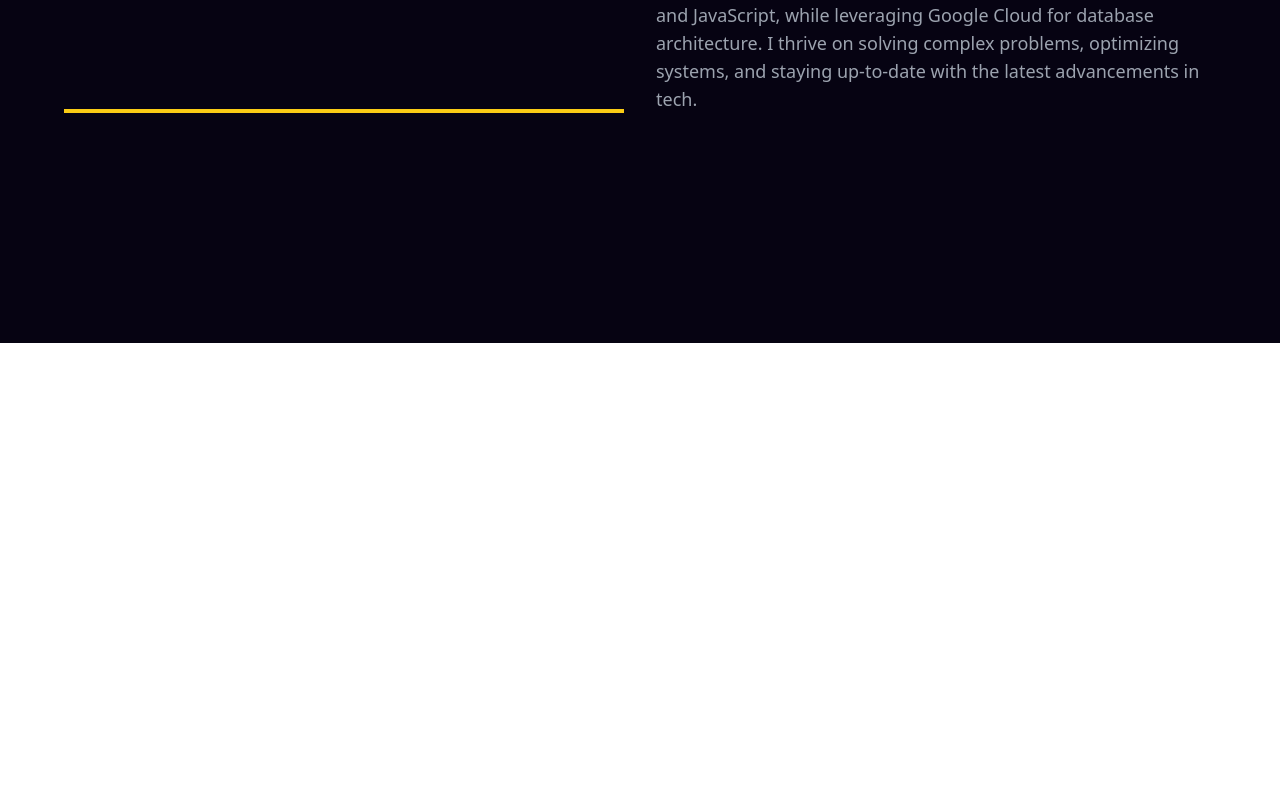
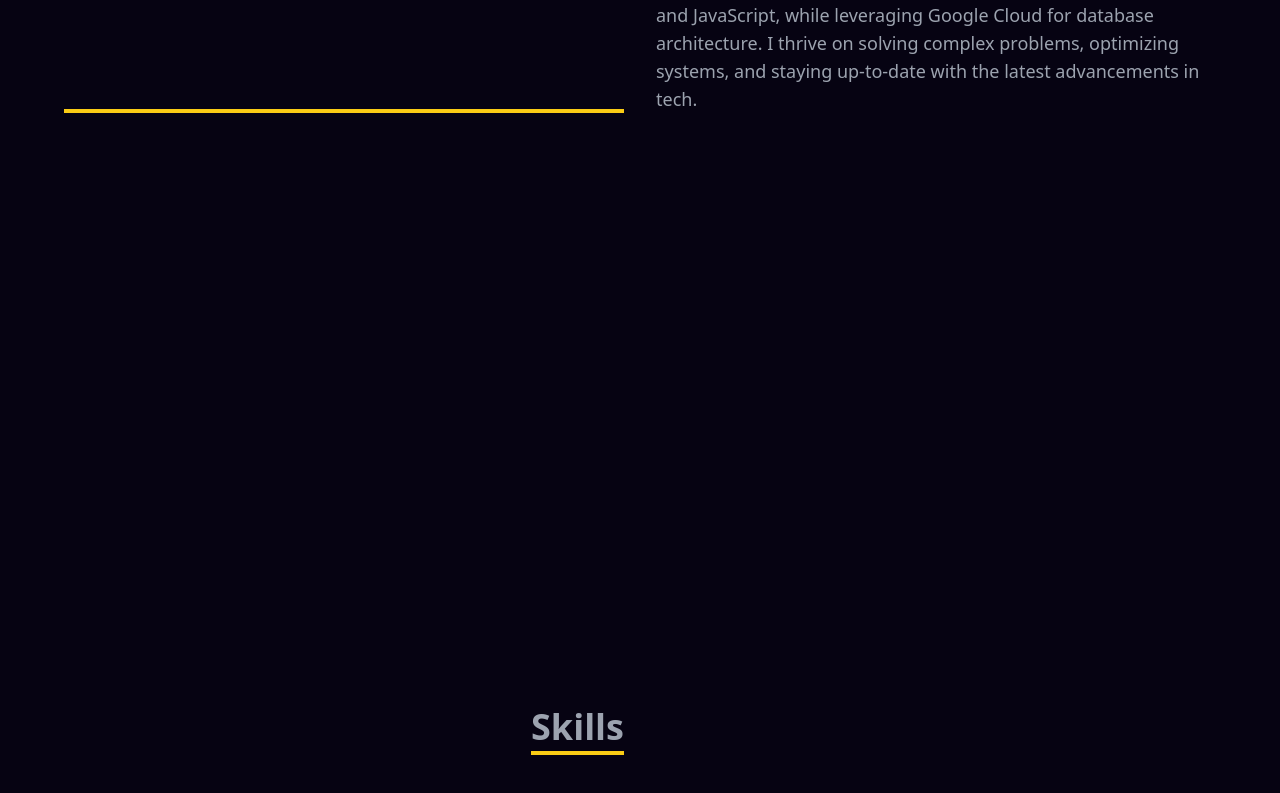
Before and after one commit to Daemon403/portfolio, a React (Create React App) app: page / in a window 1280 px wide. Shown: the part 1257-2050 px from the top of the page. Before the commit the page ends 1600 px from the top, so only its background shows below. Built offline with nearby package versions, Linux system fonts and the light colour scheme.

Commit message:
added skills section

```diff
--- a/src/App.js
+++ b/src/App.js
@@ -2,6 +2,7 @@
 import Navbar from './components/Navbar';
 import Home from './components/Home';
 import About from './components/About';
+import Skills from './components/Skills';
 
 export default function App() {
   return (
@@ -9,6 +10,7 @@ export default function App() {
       <Navbar />
       <Home />
       <About />
+      <Skills />
     </div>
 
   )
--- /dev/null
+++ b/src/components/Skills.jsx
@@ -0,0 +1,22 @@
+import React from 'react'
+
+const Skills = () => {
+  return (
+    <div className='' name='skills'>
+        <div className='w-full h-screen bg-[#060312] text-gray-400'>
+            <div className='flex flex-col justify-center items-center w-full h-full'>
+                <div className='max-w-[90%] w-full grid grid-cols-2 gap-8'>
+                    <div className='sm:text-right pb-8 pl-4'>
+                        <p className='text-4xl font-bold inline border-b-4 border-yellow-400'>
+                    Skills
+                    </p>
+                    </div>
+                </div>
+            </div>
+        </div>
+
+    </div>
+  )
+}
+
+export default Skills
```
